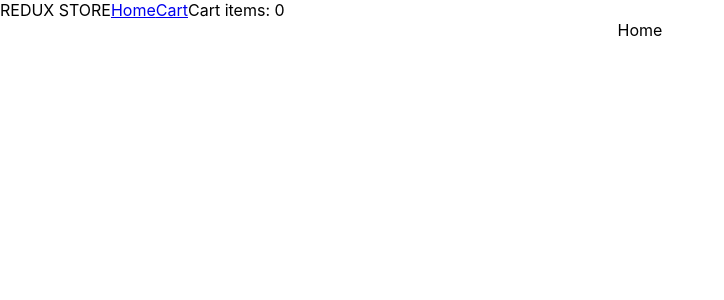
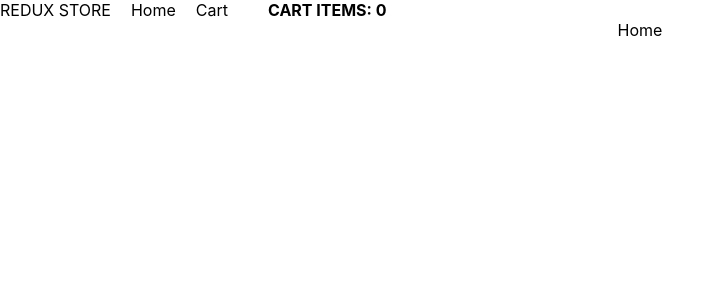
Before and after one commit to moonspark78/Redux_Beginner, a React (Create React App) app: page / in a window 1280 px wide. Shown: the top 300 px of the page, without its empty margins (0-724 px from the left). Built offline with nearby package versions, Linux system fonts and the light colour scheme.

Commit message:
redux: working on the Navbar

```diff
--- a/src/App.css
+++ b/src/App.css
@@ -11,3 +11,49 @@
   padding: 14px;
   border-radius: 5px;
 }
+
+.heading{
+  padding: 25px 0;
+}
+
+.cartCount{
+  font-weight: bold;
+  text-transform: uppercase;
+  margin-left: 40px;
+}
+
+.navLink{
+  text-decoration: none;
+  color: black;
+  margin-left: 20px;
+}
+
+.card{
+  background: white;
+  padding: 20px;
+  text-align: center;
+  border-radius: 10px;
+}
+
+.productsWrapper{
+  display: grid;
+  grid-template-columns: repeat(4, 1fr);
+  gap: 30px;
+}
+
+.btn{
+  border:none;
+  outline: none;
+  background: #764abc;
+  color: #fff;
+  padding: 5px 10px;
+  border: none;
+  border-radius: 5px;
+  font-weight: bold;
+  cursor: pointer;
+  transition: all 0.3s ease-in-out;
+}
+
+.btn:hover{
+  background: #513282;
+}
```
